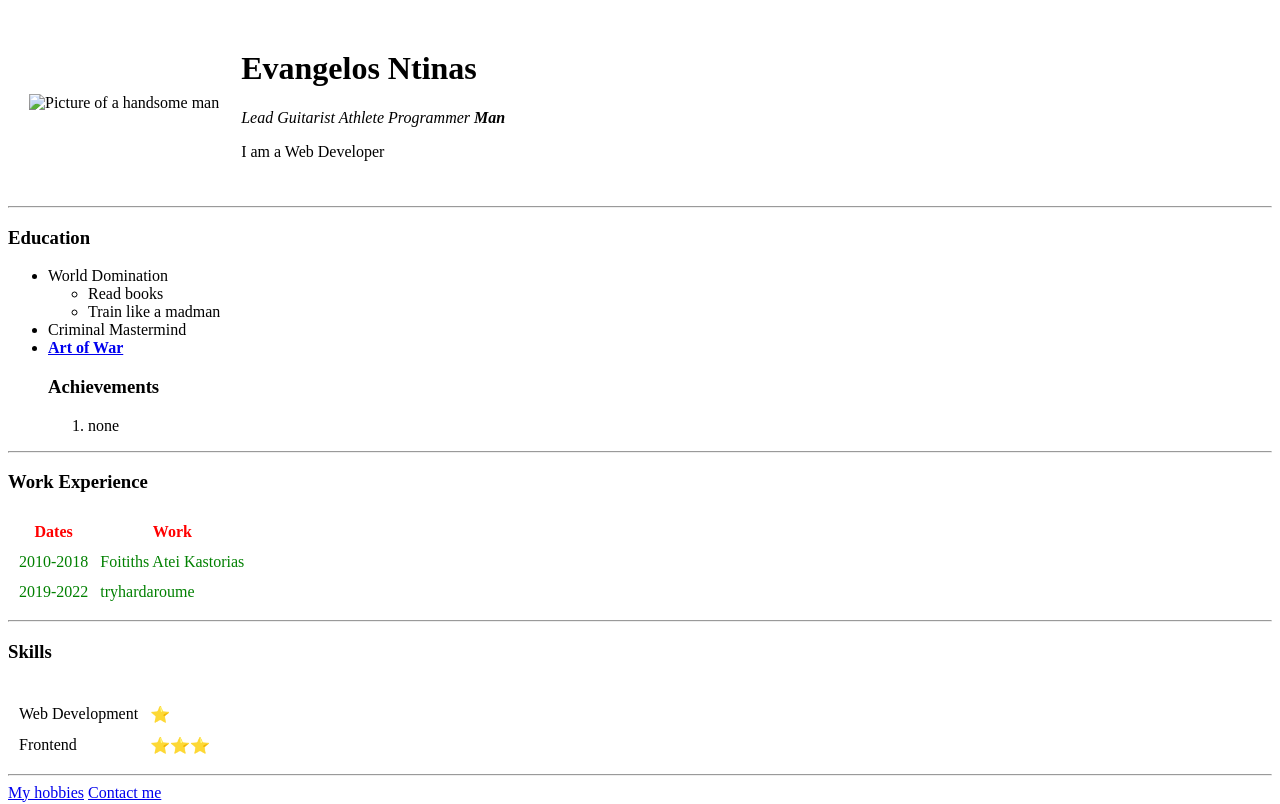
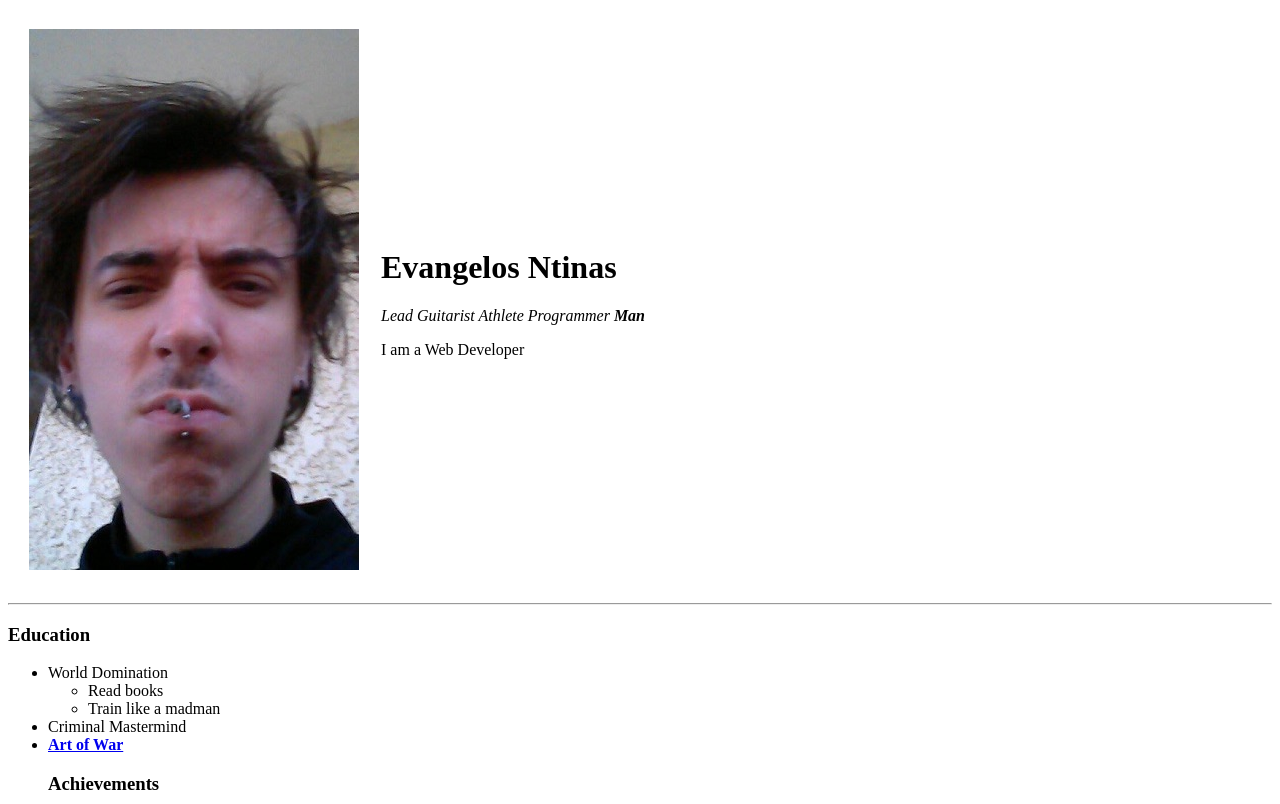
Before and after one commit to EvanNtinas/cv, a plain HTML site: page index.html in a window 1280 px wide. Shown: the top 804 px of the page. Drawn offline with Linux system fonts and the light colour scheme; the site is published under a folder, as on GitHub Pages, so addresses that start at the root find nothing.

Commit message:
Update index.html

```diff
--- a/index.html
+++ b/index.html
@@ -11,7 +11,7 @@
       <tr>
         <td>
           <img
-            src="/images/12823180_10206877181382898_852756972_o.jpg"
+            src="images/12823180_10206877181382898_852756972_o.jpg"
             alt="Picture of a handsome man"
           />
         </td>
```
